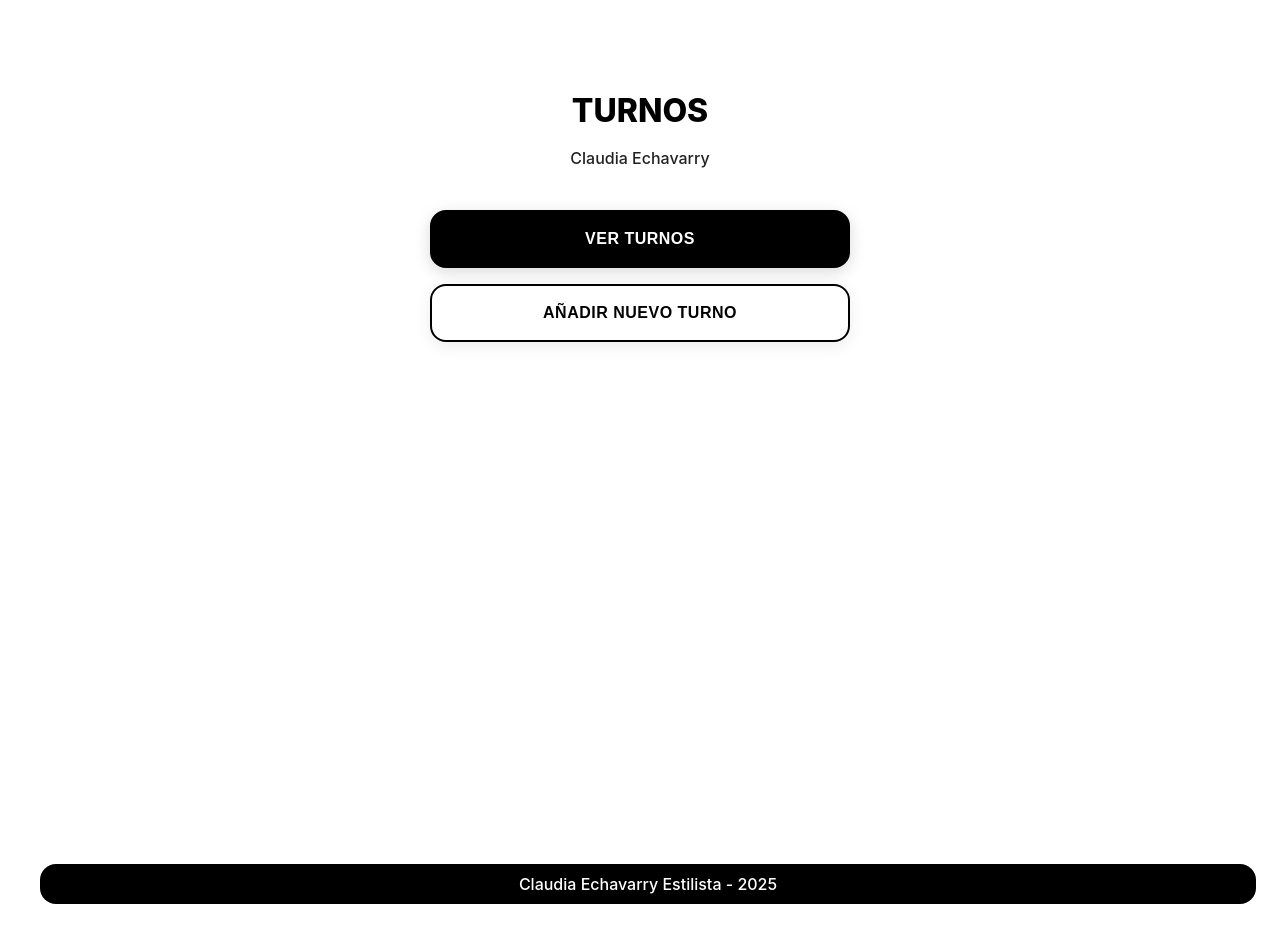
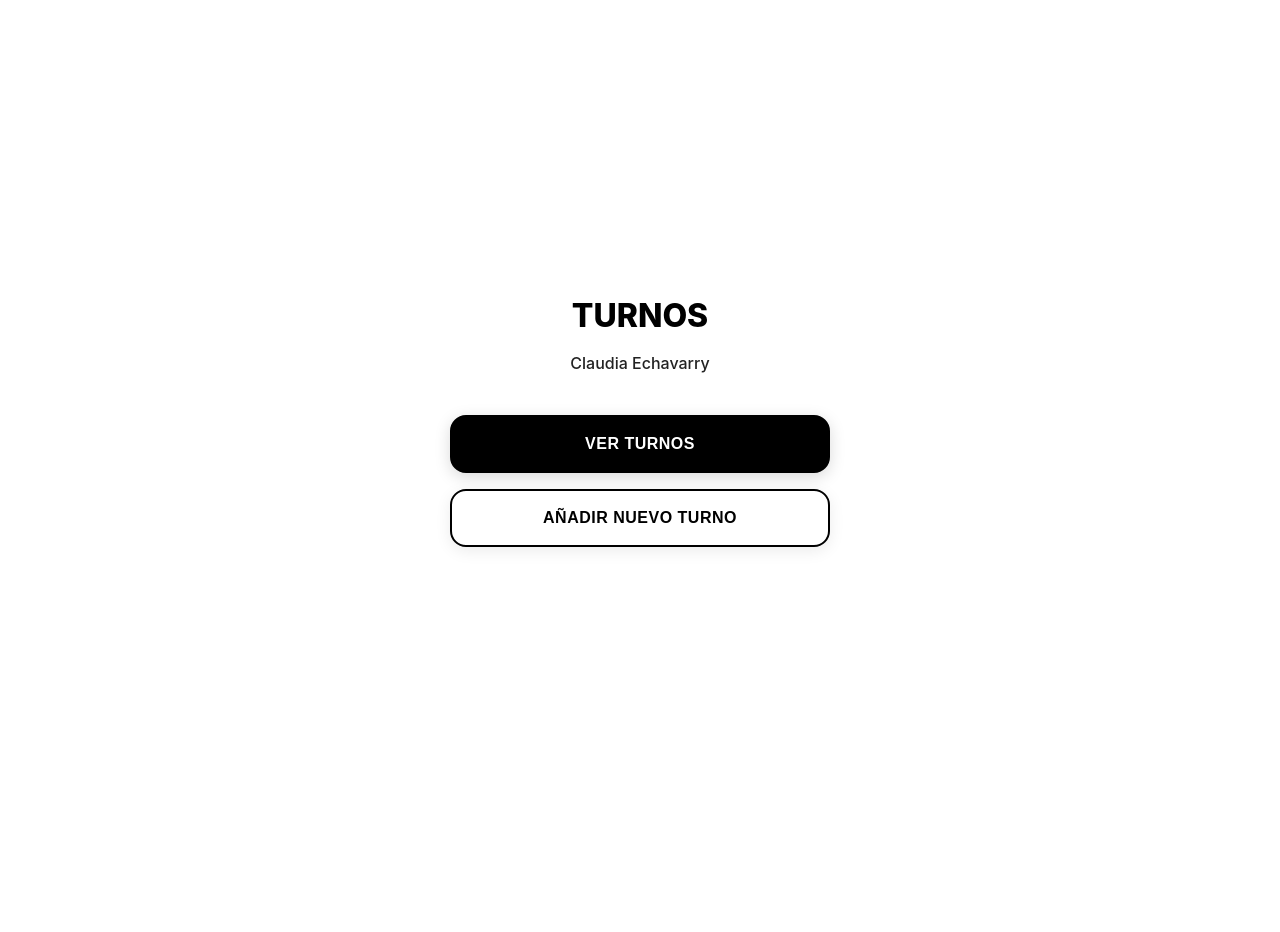
Before and after one commit to oriana-monaldi/Claudia-Estilista, a React (Vite) app: page / in a window 1280 px wide. After the commit the page ends 828 px from the top, so only its background shows below. Built offline with nearby package versions, Linux system fonts and the light colour scheme.

Commit message:
modifica estilos en Home

```diff
--- a/src/App.tsx
+++ b/src/App.tsx
@@ -92,10 +92,11 @@ function App() {
           fontFamily: "'Inter', -apple-system, BlinkMacSystemFont, sans-serif",
           maxWidth: "1200px",
           margin: "0 auto",
-          padding: "20px",
+          padding: "0",
           background: "#fff",
-          minHeight: "100vh",
+          minHeight: "100svh",
           overflowX: "hidden",
+          overflowY: "auto",
         }}
       >
         <Routes>
@@ -233,24 +234,6 @@ function App() {
             />
           </section>
         )}
-
-        <footer
-          style={{
-            textAlign: "center",
-            marginTop: "4px",
-            padding: "10px 8px",
-            background: "#000",
-            borderRadius: "16px",
-            boxShadow: "none",
-            color: "#fff",
-            width: "100%",
-            maxWidth: "100%",
-          }}
-        >
-          <p style={{ margin: "0", fontSize: "1rem", fontWeight: 500 }}>
-            Claudia Echavarry Estilista - {new Date().getFullYear()}
-          </p>
-        </footer>
       </div>
     </BrowserRouter>
   );
--- a/src/components/Home.tsx
+++ b/src/components/Home.tsx
@@ -12,20 +12,21 @@ const Home: React.FC = () => {
     minHeight: "100vh",
     background: "#fff",
     display: "flex",
-    alignItems: "flex-start",
+    alignItems: "center",
     justifyContent: "center",
-    padding: "32px 8px 0 8px",
+    padding: "12px 8px 0 8px",
     fontFamily:
       "-apple-system, BlinkMacSystemFont, 'Segoe UI', Roboto, sans-serif",
+    overflowX: "hidden" as "hidden",
   };
 
   const cardStyle = {
     backgroundColor: "#fff",
     borderRadius: "24px",
-    padding: "32px 20px 24px 20px",
+    padding: "20px 12px 16px 12px",
     boxShadow: "none",
     textAlign: "center" as const,
-    maxWidth: "420px",
+    maxWidth: "380px",
     width: "100%",
     margin: "0 auto",
     transform: "none",
@@ -90,10 +91,25 @@ const Home: React.FC = () => {
   return (
     <div style={containerStyle}>
       <div style={cardStyle}>
-        <h1 style={titleStyle}>TURNOS</h1>
-        <p style={subtitleStyle}>
-Claudia Echavarry         </p>
-
+        <div
+          style={{
+            display: "flex",
+            flexDirection: "column",
+            alignItems: "center",
+            justifyContent: "center",
+          }}
+        >
+          <h1 style={{ ...titleStyle, textAlign: "center" }}>TURNOS</h1>
+          <p
+            style={{
+              ...subtitleStyle,
+              textAlign: "center",
+              marginBottom: "40px",
+            }}
+          >
+            Claudia Echavarry
+          </p>
+        </div>
         <div style={buttonContainerStyle}>
           <button
             style={getButtonStyle("ver")}
```
